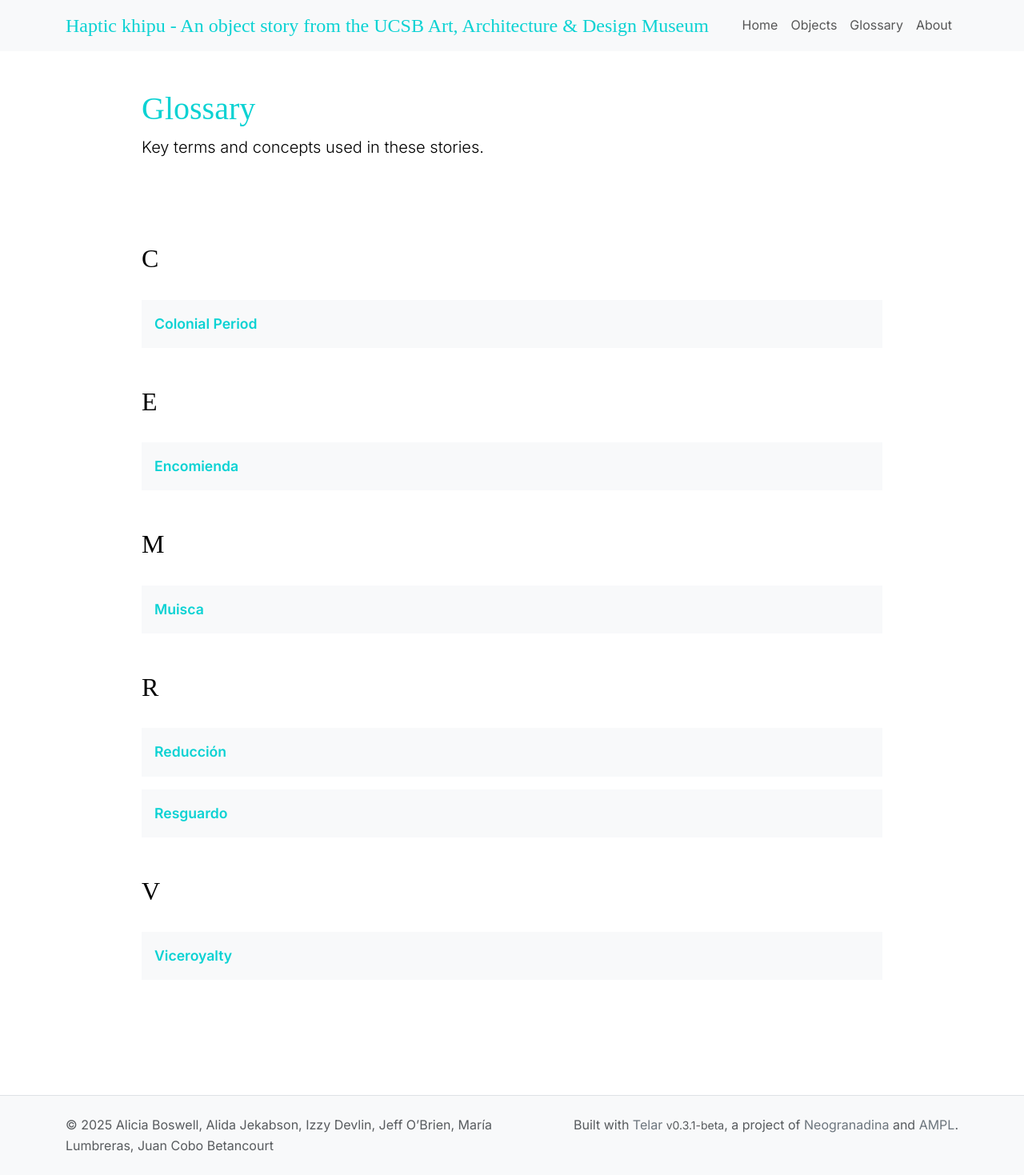
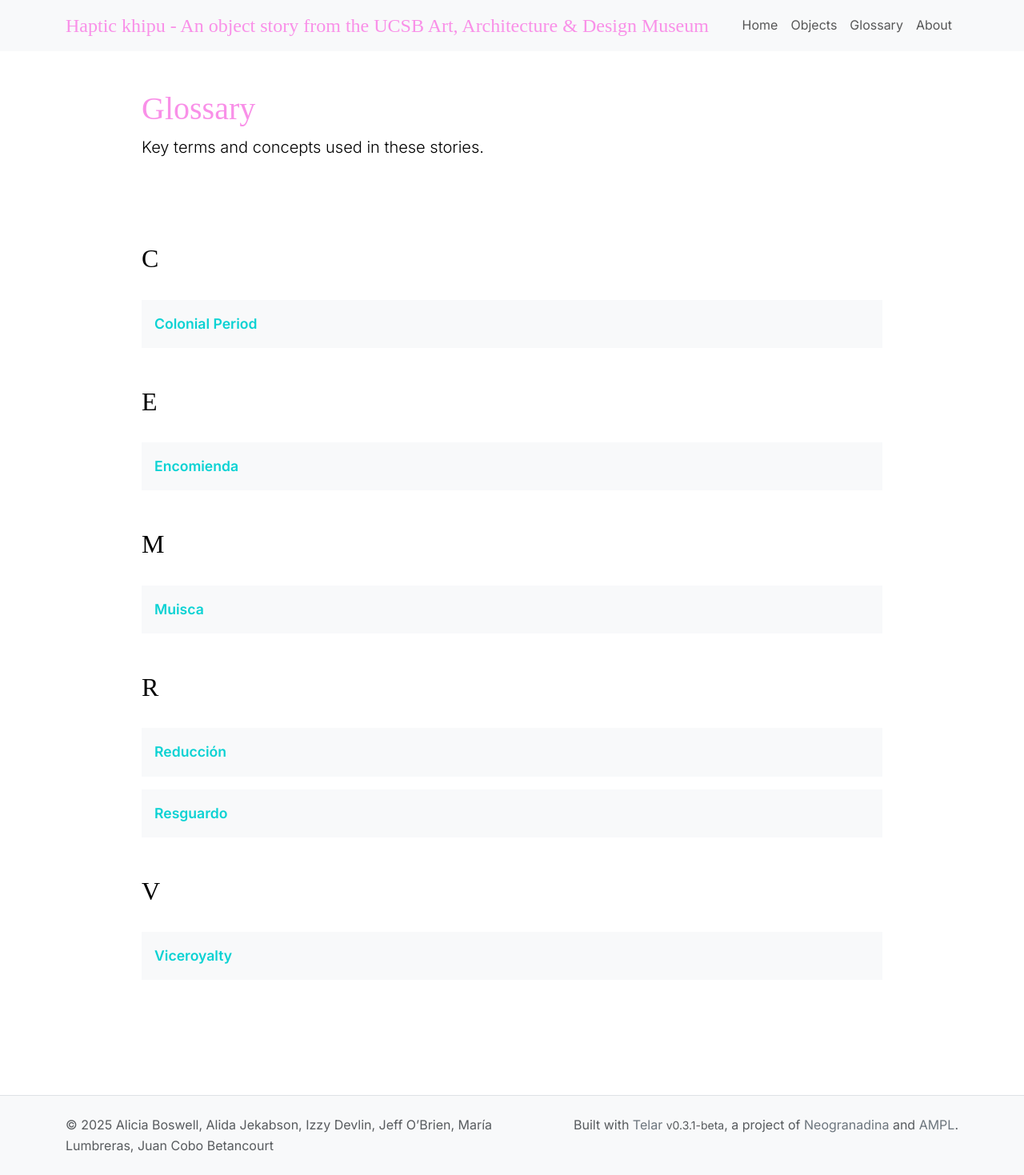
Before and after one commit to mirl-ucsb/story, a Jekyll site: the page built from pages/glossary.md, in a window 1280 px wide. Shown: the whole page at 80% size. Built offline with Jekyll 4.4.1, drawn with Linux system fonts in a browser that asks for light colours; some web fonts are replaced.

Commit message:
Update miami.yml

```diff
--- a/_data/themes/miami.yml
+++ b/_data/themes/miami.yml
@@ -4,10 +4,10 @@ description: "Retro Cool. Digital Heat."
 colors:
   # Text/Font colors
   text:
-    heading: "#0BD2D3"        # Heading font color
+    heading: "#F990E8"        # Heading font color
     body: "#000000"           # Body text color
     link: "#0BD2D3"           # Hyperlink color (burnt orange)
-    button: "#FFFFFF"         # Button text color
+    button: "#F990E8"         # Button text color
     panel_layer1: "#FFFFFF"   # Layer 1 panel text color
     panel_layer2: "#FFFFFF"   # Layer 2 panel text color
     panel_glossary: "#FFFFFF" # Glossary panel text color
```
